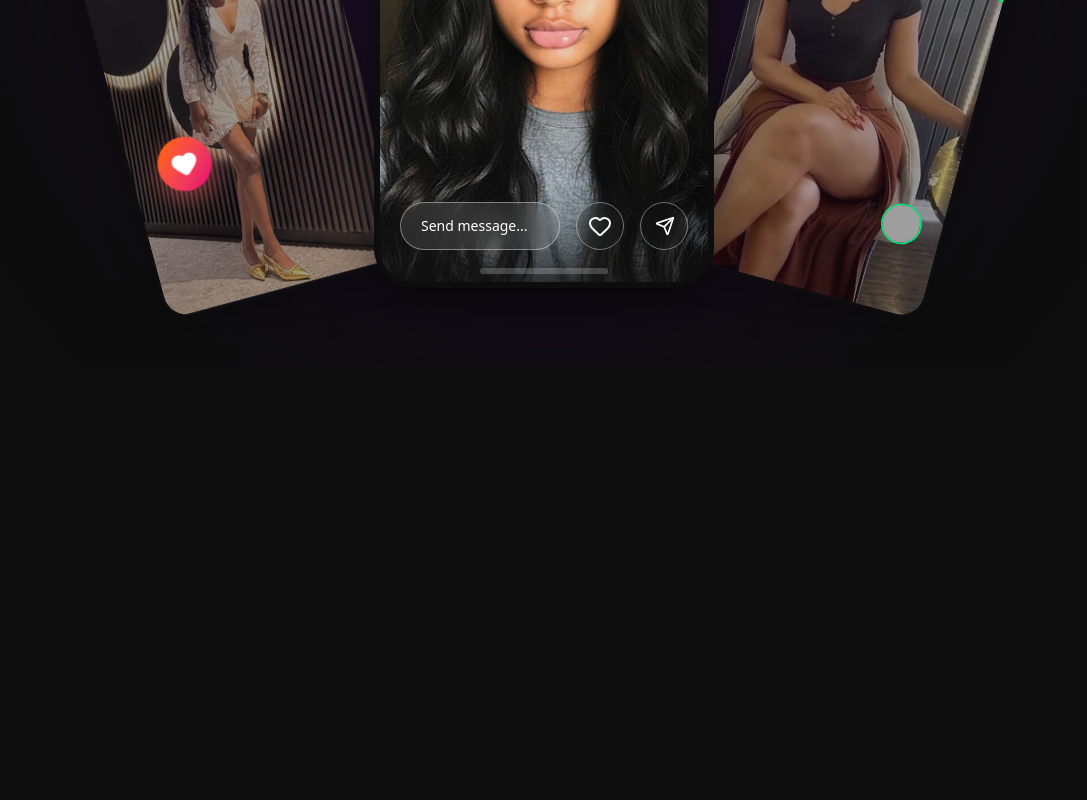
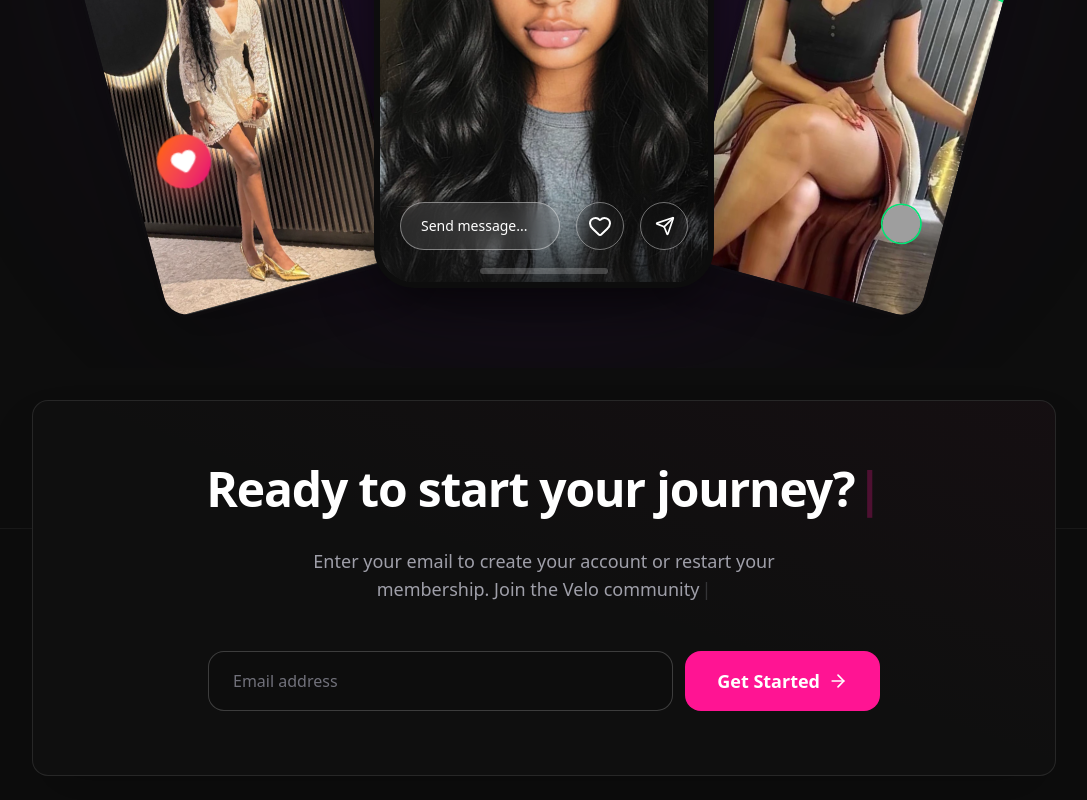
Before and after one commit to aymian/velo, a Next.js app: page / in a window 1280 px wide. Shown: the part 1360-2160 px from the top of the page, without its empty margins (96-1183 px from the left). Before the commit the page ends 1728 px from the top, so only its background shows below. Built offline with nearby package versions, Linux system fonts and the light colour scheme; no server answers; grey boxes are pictures that could not be loaded.

Commit message:
Why operator fixed

```diff
--- a/src/app/layout.tsx
+++ b/src/app/layout.tsx
@@ -20,6 +20,8 @@ export const metadata: Metadata = {
 import { Providers } from "@/components/providers/QueryProvider";
 import { FloatingActions } from "@/components/FloatingActions";
 
+import { Suspense } from "react";
+
 export default function RootLayout({
   children,
 }: Readonly<{
@@ -29,7 +31,9 @@ export default function RootLayout({
     <html lang="en" className={lato.variable}>
       <body className="antialiased bg-black min-h-screen">
         <Providers>
-          {children}
+          <Suspense fallback={<div>Loading...</div>}>
+            {children}
+          </Suspense>
           <FloatingActions />
         </Providers>
       </body>
--- a/src/app/page.tsx
+++ b/src/app/page.tsx
@@ -30,6 +30,9 @@ export default function Home() {
 
       {/* Hide Trending Now Section for authenticated users */}
       {!isAuthenticated && <TrendingNow />}
+
+      {/* Footer */}
+      {!isAuthenticated && <Footer />}
     </main>
   );
 }
```
